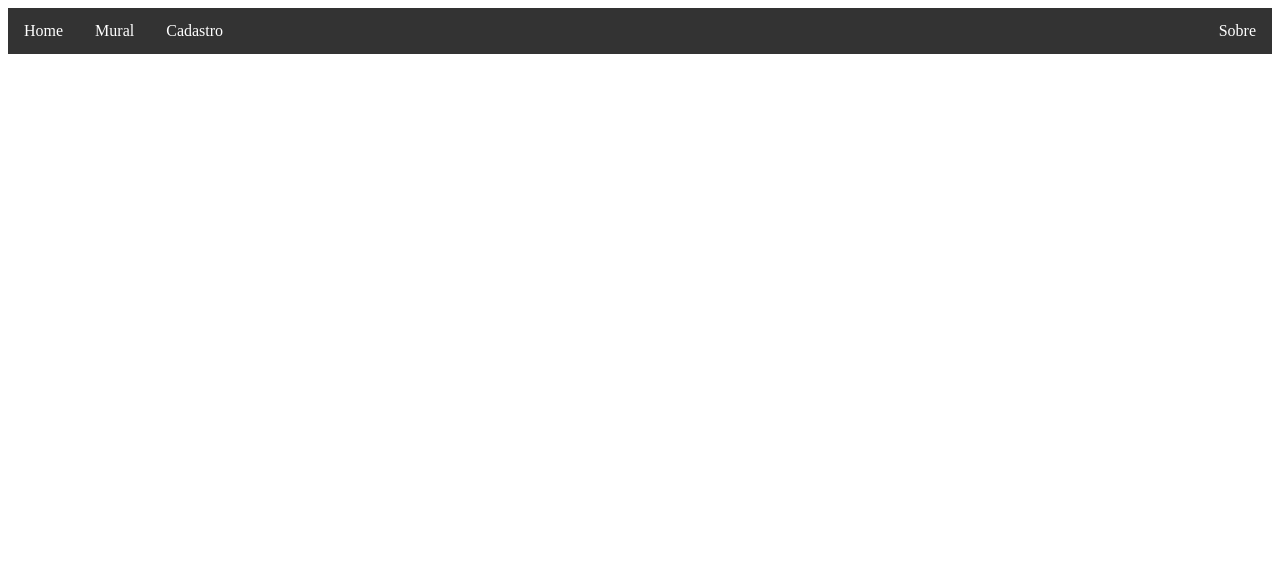
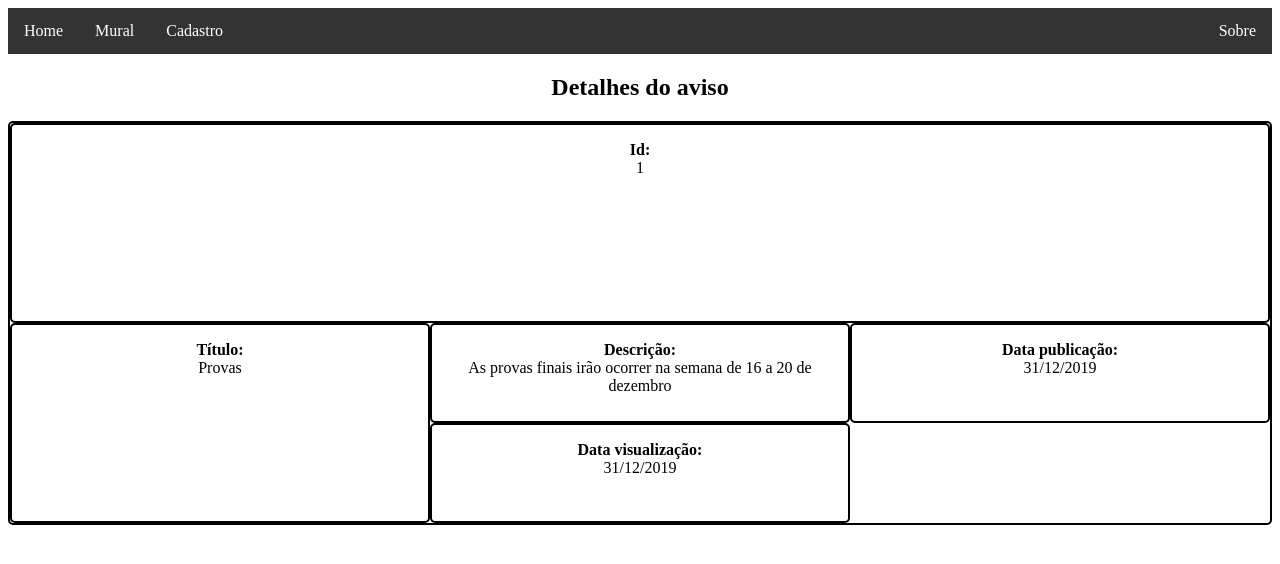
Before and after one commit to myllercf/wall-ui, an Angular app: page /mural/1 in a window 1280 px wide. Before the commit this address led to /. Shown: the top 564 px of the page. Built offline with nearby package versions, Linux system fonts and the light colour scheme.

Commit message:
inicio da tela de detalhes

```diff
--- a/src/app/app.module.ts
+++ b/src/app/app.module.ts
@@ -9,13 +9,15 @@ import { HeaderComponent } from './header/header.component';
 import { WarningWallComponent } from './warning-wall/warning-wall.component';
 import { HomeComponent } from './home/home.component';
 import {ROUTES} from './app.router';
+import { WarningDetailsComponent } from './warning-details/warning-details.component';
 
 @NgModule({
   declarations: [
     AppComponent,
     HeaderComponent,
     WarningWallComponent,
-    HomeComponent
+    HomeComponent,
+    WarningDetailsComponent
   ],
   imports: [
     BrowserModule,
--- a/src/app/app.router.ts
+++ b/src/app/app.router.ts
@@ -2,8 +2,10 @@ import {Routes} from '@angular/router';
 
 import {HomeComponent} from './home/home.component';
 import {WarningWallComponent} from './warning-wall/warning-wall.component';
+import {WarningDetailsComponent} from './warning-details/warning-details.component';
 
 export const ROUTES: Routes = [
     {path: '', component: HomeComponent}
     , {path: 'mural', component: WarningWallComponent}
+    , {path: 'mural/:id', component: WarningDetailsComponent}
 ]
--- /dev/null
+++ b/src/app/warning-details/warning-details.component.css
@@ -0,0 +1,30 @@
+.wrapper {
+    display: grid;
+    grid-template-columns: repeat(3, 1fr);
+    grid-auto-rows: 100px;
+}
+.box1 {
+    grid-column-start: 1;
+    grid-column-end: 4;
+    grid-row-start: 1;
+    grid-row-end: 3;
+}
+.box2 {
+    grid-column-start: 1;
+    grid-row-start: 3;
+    grid-row-end: 5;
+}
+* {box-sizing: border-box;}
+.wrapper {
+    border: 2px solid black;
+    border-radius: 5px;
+}
+.wrapper > div {
+    border: 2px solid black;
+    border-radius: 5px;
+    padding: 1em;
+}
+.nested {
+    border-radius: 5px;
+    padding: 1em;
+}
--- /dev/null
+++ b/src/app/warning-details/warning-details.component.html
@@ -0,0 +1,25 @@
+<section class="content">
+
+    <div class="jumbotron welcome-jumbotron">
+       <h1>Detalhes do aviso</h1>
+    </div>
+
+    <div class="wrapper">
+      <div class="box1">
+          <strong>Id:</strong><br/>{{warning?.id}}
+      </div>
+      <div class="box2">
+          <strong>Título:</strong><br/>{{warning?.title}}
+      </div>
+      <div class="box3">
+          <strong>Descrição:</strong><br/>{{warning?.description}}
+      </div>
+      <div class="box4">
+          <strong>Data publicação:</strong><br/>{{warning?.publishDate | date: 'dd/MM/yyyy'}}
+      </div>
+      <div class="box5">
+          <strong>Data visualização:</strong><br/>{{warning?.viewDate | date: 'dd/MM/yyyy'}}
+      </div>
+   </div>
+
+  </section>
--- /dev/null
+++ b/src/app/warning-details/warning-details.component.ts
@@ -0,0 +1,25 @@
+import { Component, OnInit } from '@angular/core';
+import { ActivatedRoute } from '@angular/router';
+
+import { Warning } from '../warning.model';
+
+@Component({
+  selector: 'app-warning-details',
+  templateUrl: './warning-details.component.html',
+  styleUrls: ['./warning-details.component.css']
+})
+export class WarningDetailsComponent implements OnInit {
+
+  warning: Warning;
+
+  constructor(private route: ActivatedRoute) { }
+
+  ngOnInit() {
+    this.getWarning();
+  }
+
+  getWarning(){
+    this.warning = {'id':1, 'title': 'Provas', 'description':'As provas finais irão ocorrer na semana de 16 a 20 de dezembro', 'publishDate': new Date(), 'viewDate': new Date()};
+  }
+
+}
--- a/src/app/warning-wall/warning-wall.component.ts
+++ b/src/app/warning-wall/warning-wall.component.ts
@@ -14,10 +14,10 @@ export class WarningWallComponent implements OnInit {
   constructor() { }
 
   ngOnInit() {
-    this.listar();
+    this.getAllWarningPaged();
   }
 
-  listar(){
+  getAllWarningPaged(){
     this.warnings = [
       {'id':1, 'title': 'Provas', 'description':'As provas finais irão ocorrer na semana de 16 a 20 de dezembro', 'publishDate': new Date(), 'viewDate': new Date()},
       {'id':2, 'title': 'Matrículas', 'description': 'O período de matrículas dos cursos regulares para o próximo semestre está encerrado. Alunos que perderam o prazo devem entrar em contato com a secretaria.', 'publishDate': new Date(), 'viewDate': new Date()},
```
Also changed, not shown: 1 other file (tests, documents, lock files or other folders).
